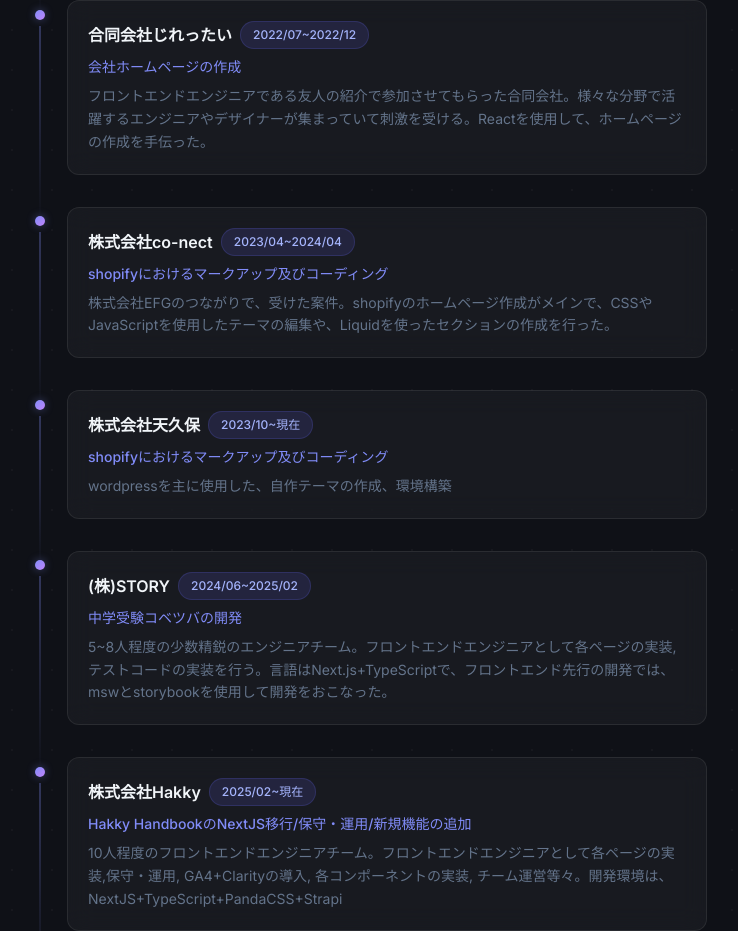
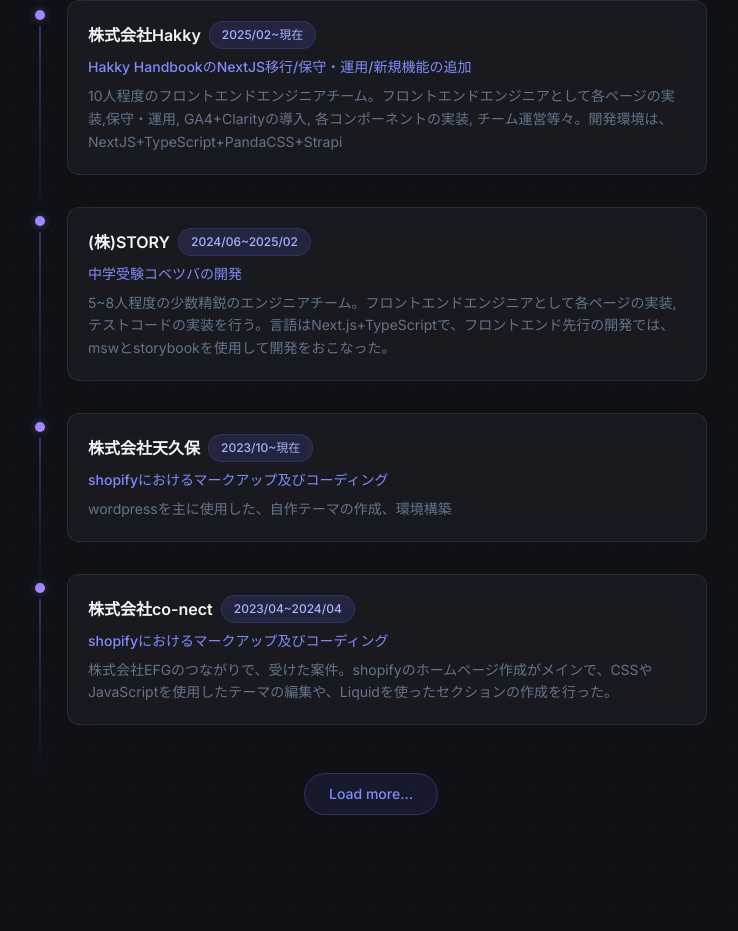
Before and after one commit to skikuchi7329/Portfolio, a Next.js app: page / in a window 1280 px wide. Shown: the part 1851-2782 px from the top of the page, without its empty margins (269-1007 px from the left). Built offline with nearby package versions, Linux system fonts and the light colour scheme.

Commit message:
feat: Careerセクションを日付降順に並び替え、5件超は Load more で展開
- 開始日(YYYY/MM)を基準に降順ソートし、最新の経歴を先頭に表示
- 初期表示は5件に制限し、超過分は「Load more...」ボタンで展開/折りたたみ

```diff
--- a/src/app/page.tsx
+++ b/src/app/page.tsx
@@ -3,7 +3,7 @@ import About from '../components/About';
 import Works from '../components/Works';
 import { data, careerData } from '../../data/index';
 import Biography from '../components/Biography';
-import Career from '../components/Career';
+import CareerList from '../components/CareerList';
 import React from 'react';
 
 export const metadata: Metadata = {
@@ -56,15 +56,7 @@ export default function Page() {
       <section className="py-16">
         <SectionHeader id="career">Career</SectionHeader>
         <div className="mx-auto max-w-2xl">
-          {careerData.map(({ company, term, contents, details }) => (
-            <Career
-              key={company}
-              company={company}
-              term={term}
-              contents={contents}
-              details={details}
-            />
-          ))}
+          <CareerList items={careerData} initialVisibleCount={5} />
         </div>
       </section>
 
--- /dev/null
+++ b/src/components/CareerList.tsx
@@ -0,0 +1,56 @@
+'use client';
+
+import React, { useMemo, useState } from 'react';
+import Career from './Career';
+
+type CareerItem = {
+  company: string;
+  term: string;
+  contents: string;
+  details: string;
+};
+
+type Props = {
+  items: CareerItem[];
+  initialVisibleCount?: number;
+};
+
+const parseStartDate = (term: string): number => {
+  const match = term.match(/(\d{4})\/(\d{1,2})/);
+  if (!match) return 0;
+  const year = Number(match[1]);
+  const month = Number(match[2]);
+  return year * 100 + month;
+};
+
+const CareerList = ({ items, initialVisibleCount = 5 }: Props) => {
+  const sortedItems = useMemo(
+    () => [...items].sort((a, b) => parseStartDate(b.term) - parseStartDate(a.term)),
+    [items]
+  );
+
+  const [expanded, setExpanded] = useState(false);
+  const hasMore = sortedItems.length > initialVisibleCount;
+  const visibleItems = expanded ? sortedItems : sortedItems.slice(0, initialVisibleCount);
+
+  return (
+    <>
+      {visibleItems.map(({ company, term, contents, details }) => (
+        <Career key={company} company={company} term={term} contents={contents} details={details} />
+      ))}
+      {hasMore && (
+        <div className="mt-4 flex justify-center">
+          <button
+            type="button"
+            onClick={() => setExpanded((prev) => !prev)}
+            className="rounded-full border border-border-accent bg-primary-500/10 px-6 py-2.5 text-sm font-medium text-primary-400 transition-all hover:bg-primary-500/20"
+          >
+            {expanded ? 'Show less' : 'Load more...'}
+          </button>
+        </div>
+      )}
+    </>
+  );
+};
+
+export default CareerList;
```
